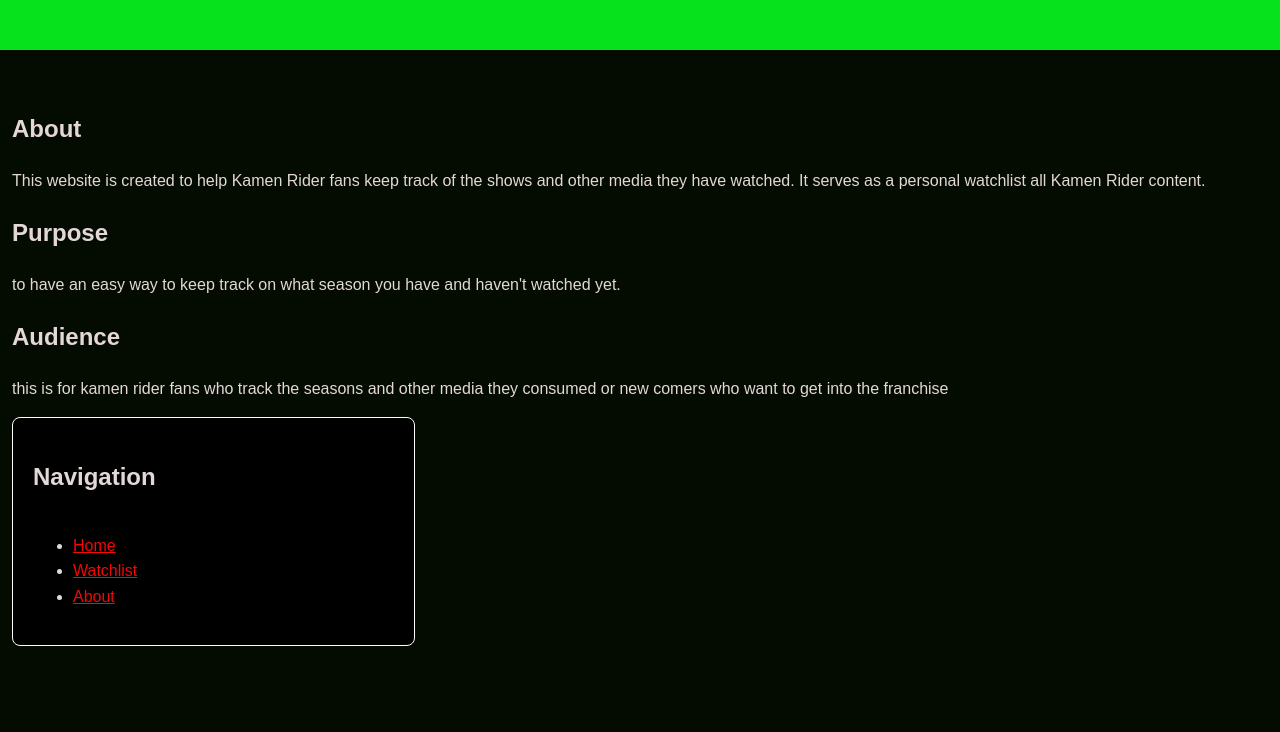
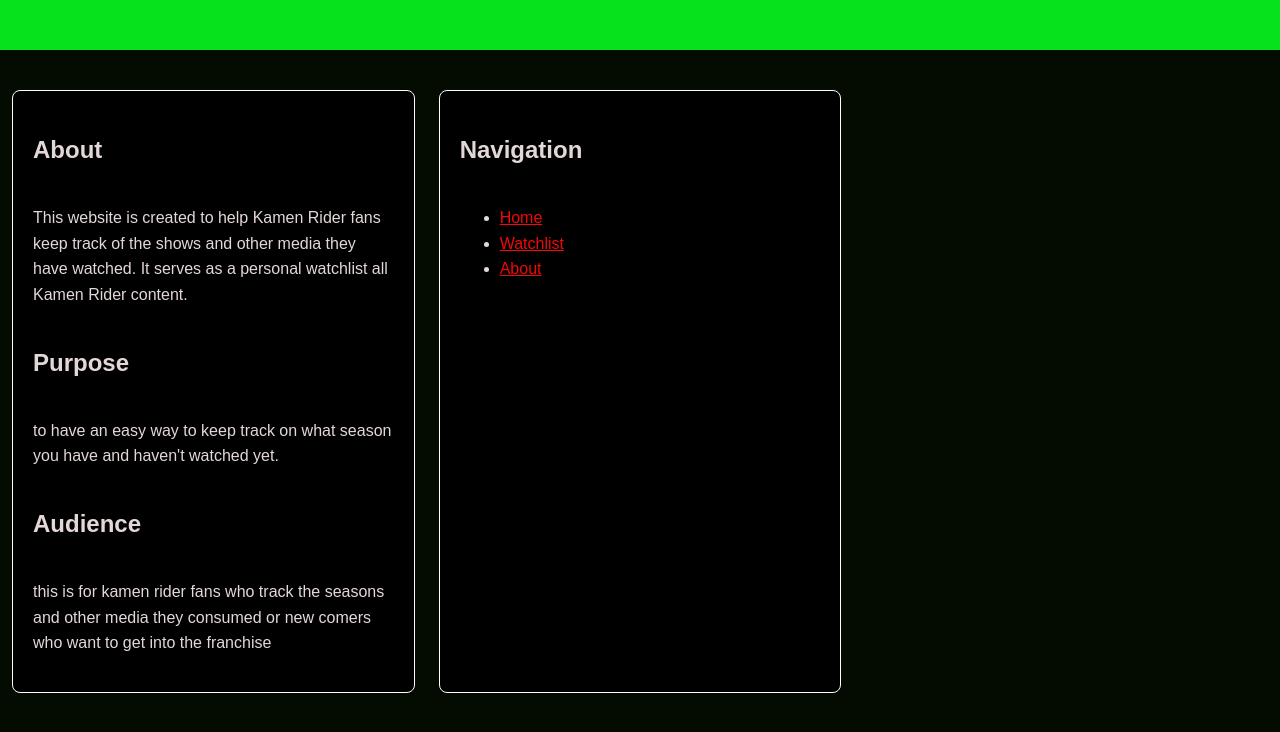
Before and after one commit to ElijahFer7120/Week-3_Web, a plain HTML site: page about.html in a window 1280 px wide. Shown: the part 108-840 px from the top of the page. Before the commit the page ends 800 px from the top, so only its background shows below. Drawn offline with Linux system fonts and the light colour scheme.

Commit message:
modified

```diff
--- a/about.html
+++ b/about.html
@@ -11,28 +11,24 @@
             <h1>Kamen Rider Watchlist | About This Site</h1>
         </header>
         <main class="page">
-            <section>
+            <section class="card-grid">
+                <article class="card">
                 <h2>About</h2>
                 <p>This website is created to help Kamen Rider fans keep track of the shows
                 and other media they have watched. It serves as a personal watchlist
                 all Kamen Rider content.</p>
-            </section>
 
-            <section>
                 <h2>Purpose</h2>
                 <p>to have an easy way to keep track on what season
                 you have and haven't watched yet.</p>
-            </section>
 
-            <section>
                 <h2>Audience</h2>
                 <p>this is for kamen rider fans who track the seasons
                 and other media they consumed
                 or new comers who want to get into the franchise
                 </p>
-            </section>
+                </article>
 
-            <section class="card-grid">
                 <article class="card">
                     <h2>Navigation</h2>
                     <ul>
```
